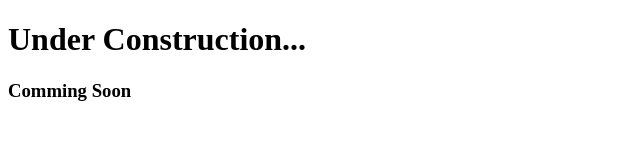
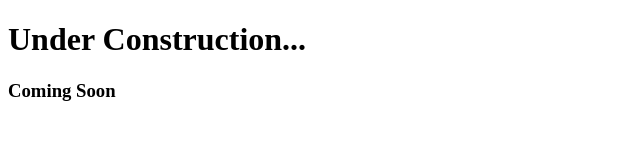
Before and after one commit to vishwajeet7456/curmeal, a plain HTML site: page index.html in a window 1280 px wide. Shown: the full height of the page, 0-640 px from the left. Drawn offline with Linux system fonts and the light colour scheme.

Commit message:
Update index.html

```diff
--- a/index.html
+++ b/index.html
@@ -8,6 +8,6 @@
   </head>
   <body>
     <h1>Under Construction...</h1>
-    <h3>Comming Soon</h3>
+    <h3>Coming Soon</h3>
   </body>
 </html>
```
